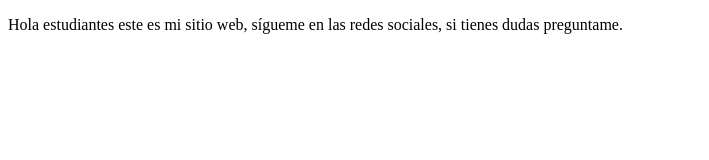
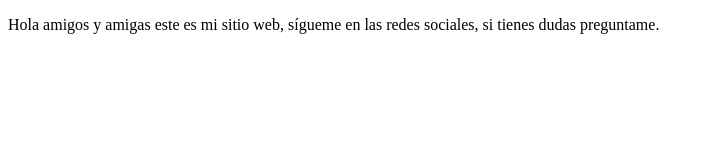
Before and after one commit to paosj/ProyectodemoCursoPrework, a plain HTML site: page index.html in a window 1280 px wide. Shown: the whole page, without its empty margins (0-709 px from the left). Drawn offline with Linux system fonts and the light colour scheme.

Commit message:
agregamos cambios al sitio

```diff
--- a/index.html
+++ b/index.html
@@ -8,7 +8,7 @@
 </head>
 <body>
     <p>
-        Hola estudiantes este es mi sitio web, sígueme en las redes sociales, si tienes dudas preguntame.
+        Hola amigos y amigas este es mi sitio web, sígueme en las redes sociales, si tienes dudas preguntame.
     </p>
 </body>
 </html>
```
